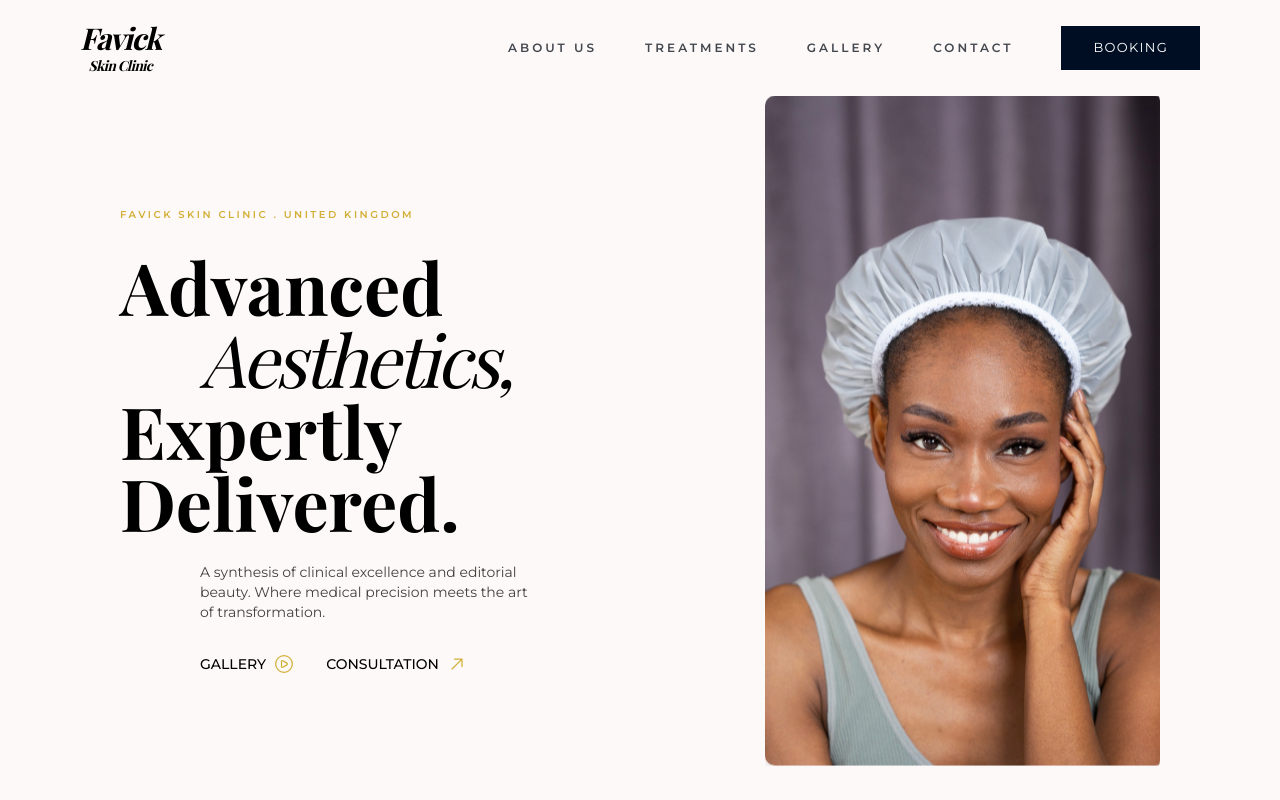
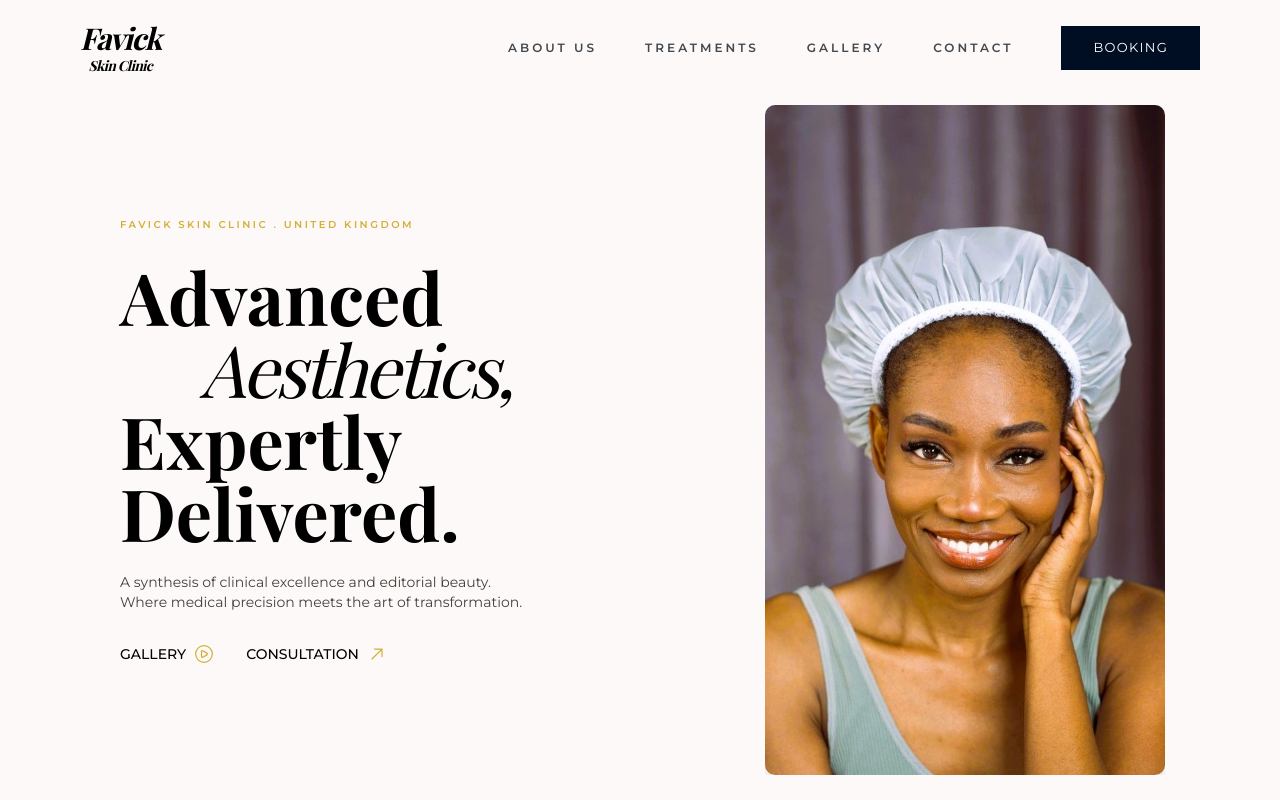
Before and after one commit to victorgbonna/favick-clinic, a Next.js app: page / in a window 1280 px wide. Shown: the top 800 px of the page. Built offline with nearby package versions, Linux system fonts and the light colour scheme; a web font is replaced by a local one.

Commit message:
hero section activated

```diff
--- a/src/pages/index.jsx
+++ b/src/pages/index.jsx
@@ -27,8 +27,8 @@ function HeroSection() {
           <p className="capitalize font-bold">expertly</p>
           <p className="capitalize font-bold">delivered.</p>
         </div>
-        <div className="ml-20">
-          <p className="mt-6 mb-8 monte text-sm text-stone-700">A synthesis of clinical excellence and editorial beauty. Where medical precision meets the art of transformation.</p>
+        <div className="">
+          <p className="mt-6 mb-8 monte text-sm text-stone-700">A synthesis of clinical excellence and editorial beauty.<br/>Where medical precision meets the art of transformation.</p>
           <div className="flex items-center gap-x-8">
             {links.map(({label,icon, href},ind)=>
               <Link href={href} key={ind} className="flex items-center gap-x-2 hover:underline">
@@ -52,7 +52,7 @@ function HeroImage() {
     <div className="hero-image-container h-full">
       <ImageContainer
         className="h-full w-[400px]"
-        src="/images/hero-favik1.jpg"
+        src="/images/hero-favik2.jpg"
         imgClass="hero-image shadow-lg "
       />
     </div>
--- a/src/styles/globals.css
+++ b/src/styles/globals.css
@@ -334,18 +334,18 @@ stroke: #d4af37;
     width: 400px;
     border-radius: 10px;
     padding: 5px;
-    overflow: hidden;
+    /* overflow: hidden; */
 
-    animation: heroFloat 2.5s ease-in-out infinite;
+    /* animation: heroFloat 2.5s ease-in-out infinite; */
 }
 
 /* Golden animated border */
 .hero-image-container::before {
-    content: "";
+    /* content: "";
     position: absolute;
     inset: 0;
     border-radius: inherit;
-    padding: 2px;
+    padding: 2px; */
 
     /* background: linear-gradient(
         120deg,
@@ -358,14 +358,14 @@ stroke: #d4af37;
         transparent 100%
     ); */
 
-    background-size: 250% 250%;
+    /* background-size: 250% 250%;
 
     -webkit-mask:
         linear-gradient(#fff 0 0) content-box,
         linear-gradient(#fff 0 0);
 
     -webkit-mask-composite: xor;
-    mask-composite: exclude;
+    mask-composite: exclude; */
 
     /* animation: borderShine 5s linear infinite; */
 }
```
Also changed, not shown: public/images/hero-favik2.jpg (added).
